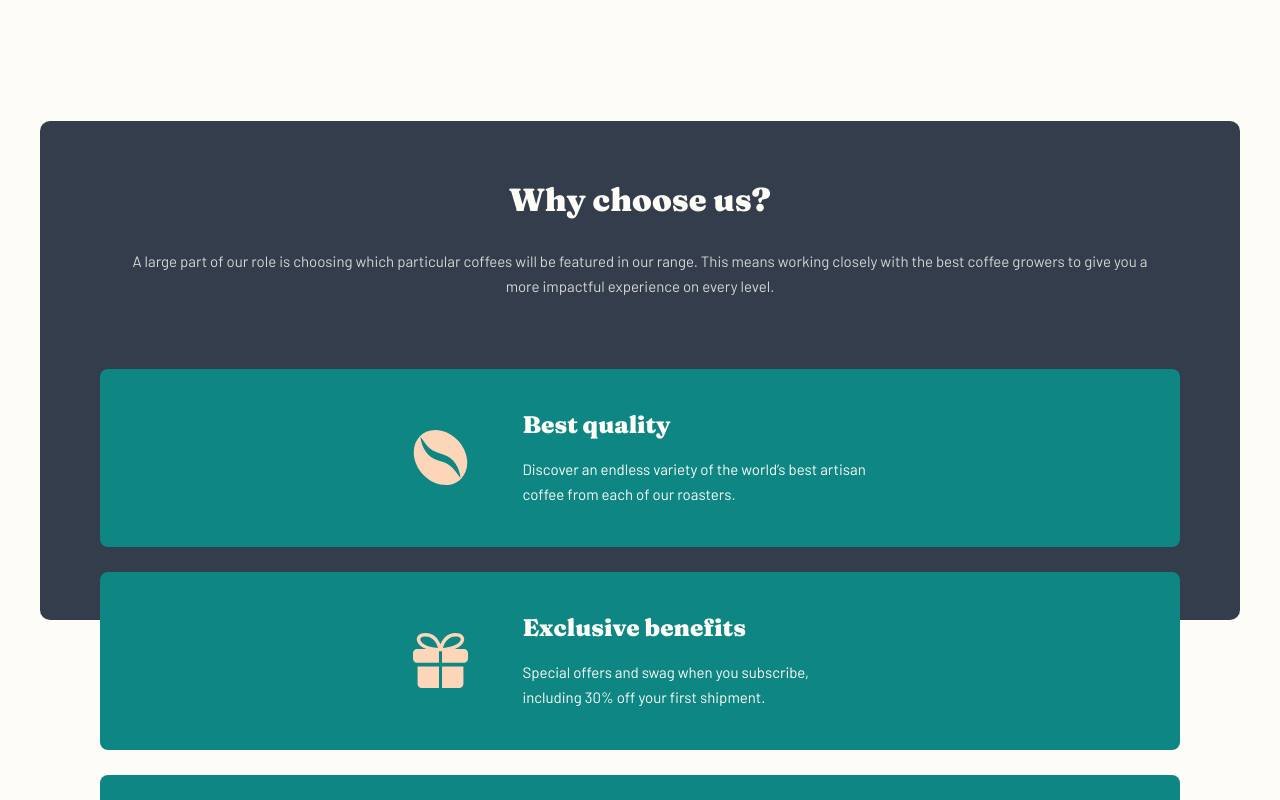
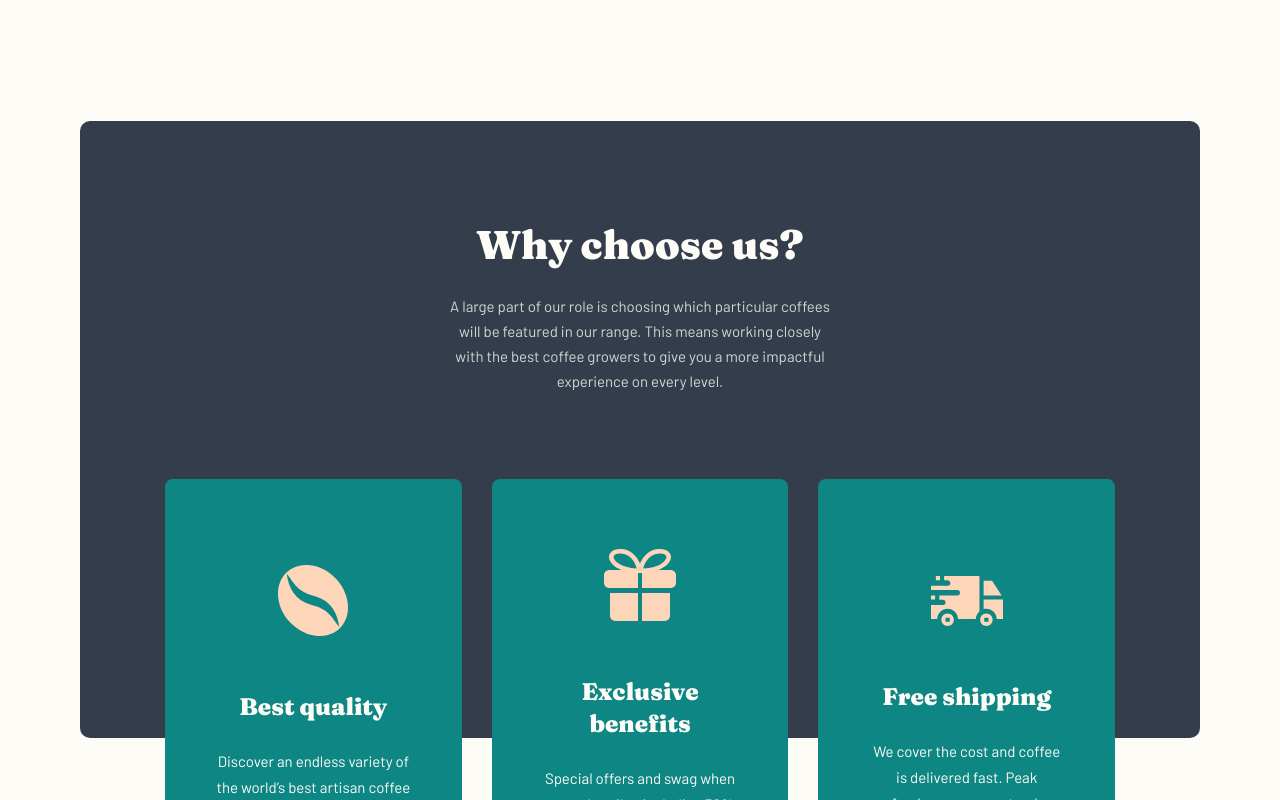
Before and after one commit to vickievien/coffee-roasters, a Next.js app: page / in a window 1280 px wide. Shown: the part 1400-2200 px from the top of the page. Built offline with nearby package versions, Linux system fonts and the light colour scheme.

Commit message:
:lipstick: update: add styles for desktop view of Why Us component on homepage

```diff
--- a/styles/Home.module.css
+++ b/styles/Home.module.css
@@ -230,7 +230,7 @@
 
 .why_title_container {
     text-align: center;
-    padding: 55px 75px 70px 75px;
+    padding: 65px 25px;
     position: relative;
     z-index: 1;
     color: var(--light-cream);
@@ -295,7 +295,7 @@
         margin: 0 40px 145px 40px;
     }
     .why_title_container {
-        /* padding: 65px 25px; */
+        padding: 55px 75px 70px 75px;
     }
     .why_title_container h3 {
         font-size: 32px;
@@ -325,3 +325,42 @@
         width: 345px;
     }
 }
+
+@media only screen and (min-width: 1280px) {
+    .why_container {
+        margin: 0 80px 200px 80px;
+    }
+    .why_container:before {
+        height: 80%;
+    }
+    .why_title_container {
+        padding: 100px 370px 85px 370px;
+    }
+    .why_title_container h3 {
+        font-size: 40px;
+    }
+    .why_list {
+        padding: 0 85px;
+        /* display: flex; */
+        flex-direction: row;
+        gap: 30px;
+    }
+    .why_list_item {
+        text-align: center;
+        padding: 70px 50px 50px 50px;
+        flex-direction: column;
+        gap: 0;
+    }
+    .why_icon {
+        width: 72px;
+        margin-bottom: 55px;
+    }
+    .why_item_text_container h4 {
+        margin-bottom: 25px;
+    }
+    .why_item_text_container p {
+        width: auto;
+        font: 16px;
+        line-height: 26px;
+    }
+}
```
